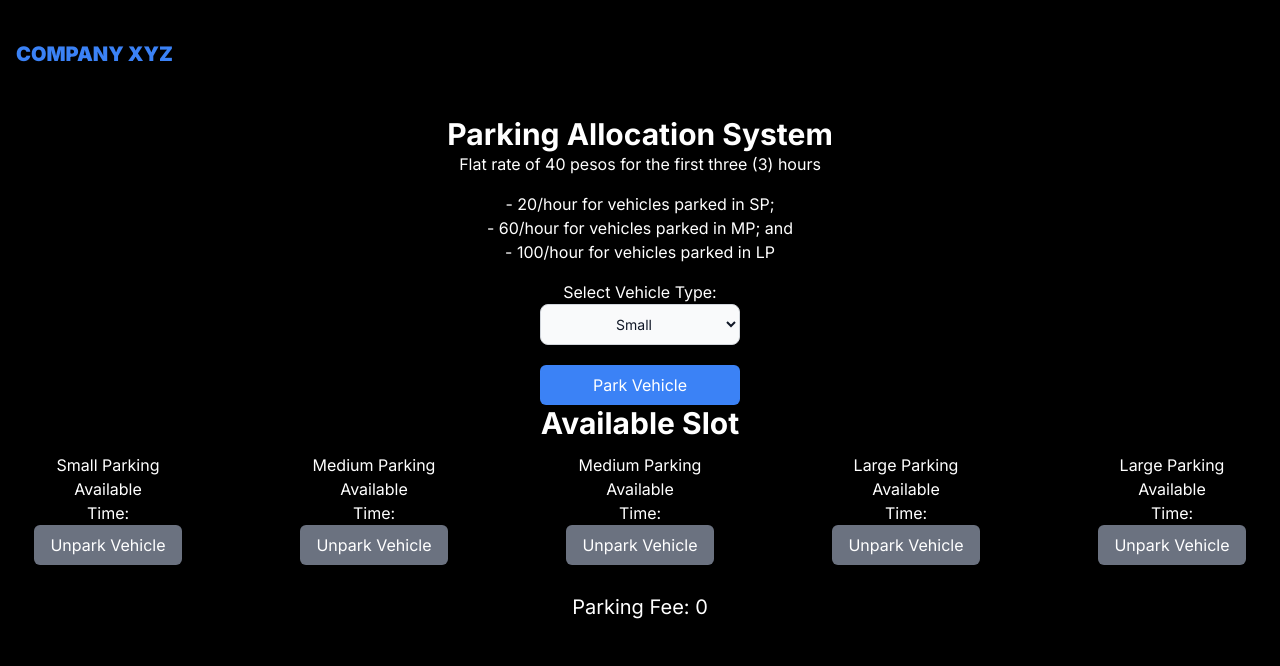
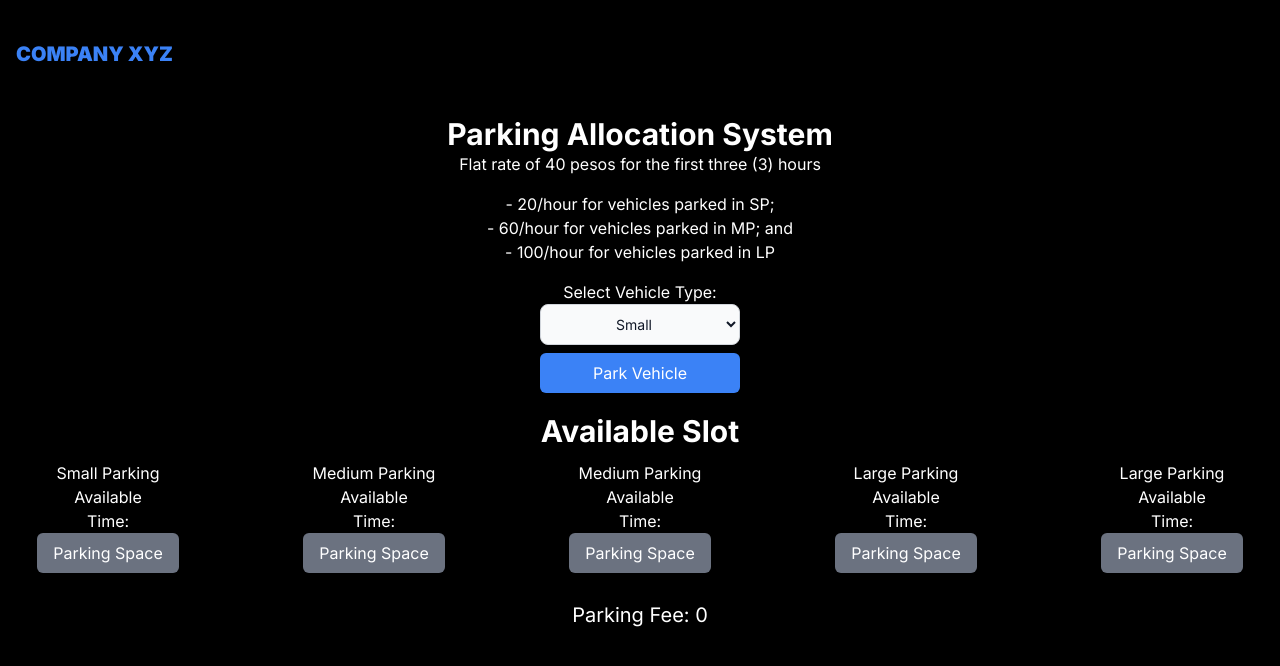
Before and after one commit to djdalino/parking-allocation-system, a Next.js app: page / in a window 1280 px wide. Shown: the top 666 px of the page. Built offline with nearby package versions, Linux system fonts and the light colour scheme.

Commit message:
update text

```diff
--- a/src/app/page.tsx
+++ b/src/app/page.tsx
@@ -56,10 +56,10 @@ export default function Home() {
 
   const handleParkedVehicle = () => {
     const currentDate = new Date();
-    // const dateOffset = (24*60*60*1000) * 1;
+    const dateOffset = (25*60*60*1000) * 1;
 
-    // currentDate.setTime(currentDate.getTime() - dateOffset);
-    // console.log({currentDate})
+    currentDate.setTime(currentDate.getTime() - dateOffset);
+    console.log({currentDate})
     const findSlot = handleParkedOnAvailableSlot(vehicleType)
     if(findSlot === null){
       alert('Slot is taken')
@@ -144,7 +144,7 @@ const handleFormatDate = (date:any) => {
               <option value={2}>Large</option>
             </select>
           </div>
-          <div className='flex gap-2 mx-auto items-center justify-center mt-5'>
+          <div className='flex gap-2 mx-auto items-center justify-center mb-5 mt-2'>
             <button className='bg-blue-500 py-2 px-4 w-[200px] rounded-md text-white' onClick={handleParkedVehicle}>Park Vehicle</button>
           </div>
 
@@ -162,7 +162,7 @@ const handleFormatDate = (date:any) => {
                       onClick={() => handleUnparkedVehicle(slot.size, slot.id)}
                       disabled={!slot.isAvailable}
                       >
-                        Unpark Vehicle
+                        {!slot.isAvailable ? 'Parking Space' : 'Unpark Vehicle'}
                       </button>
                     </p>
                 </div>
```
